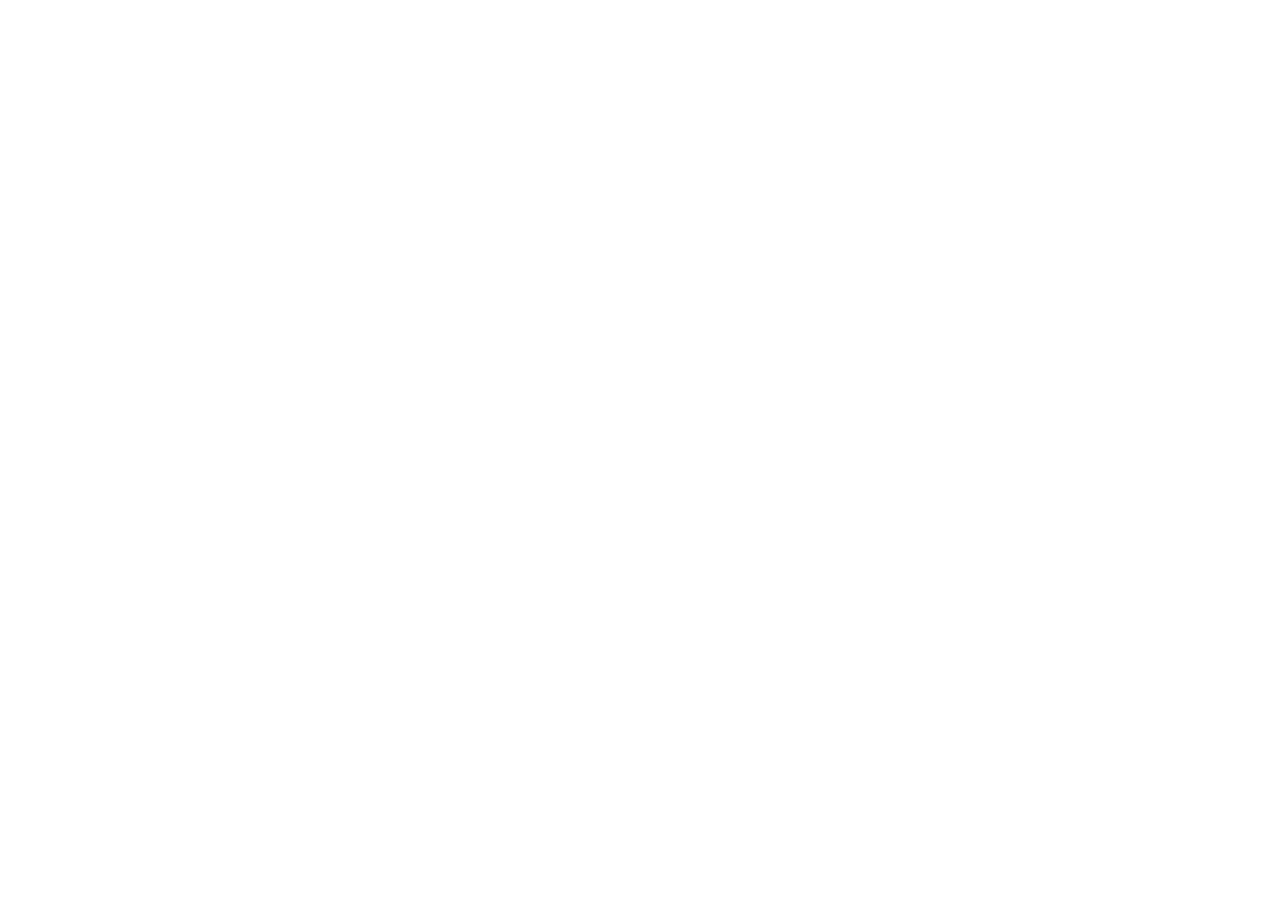
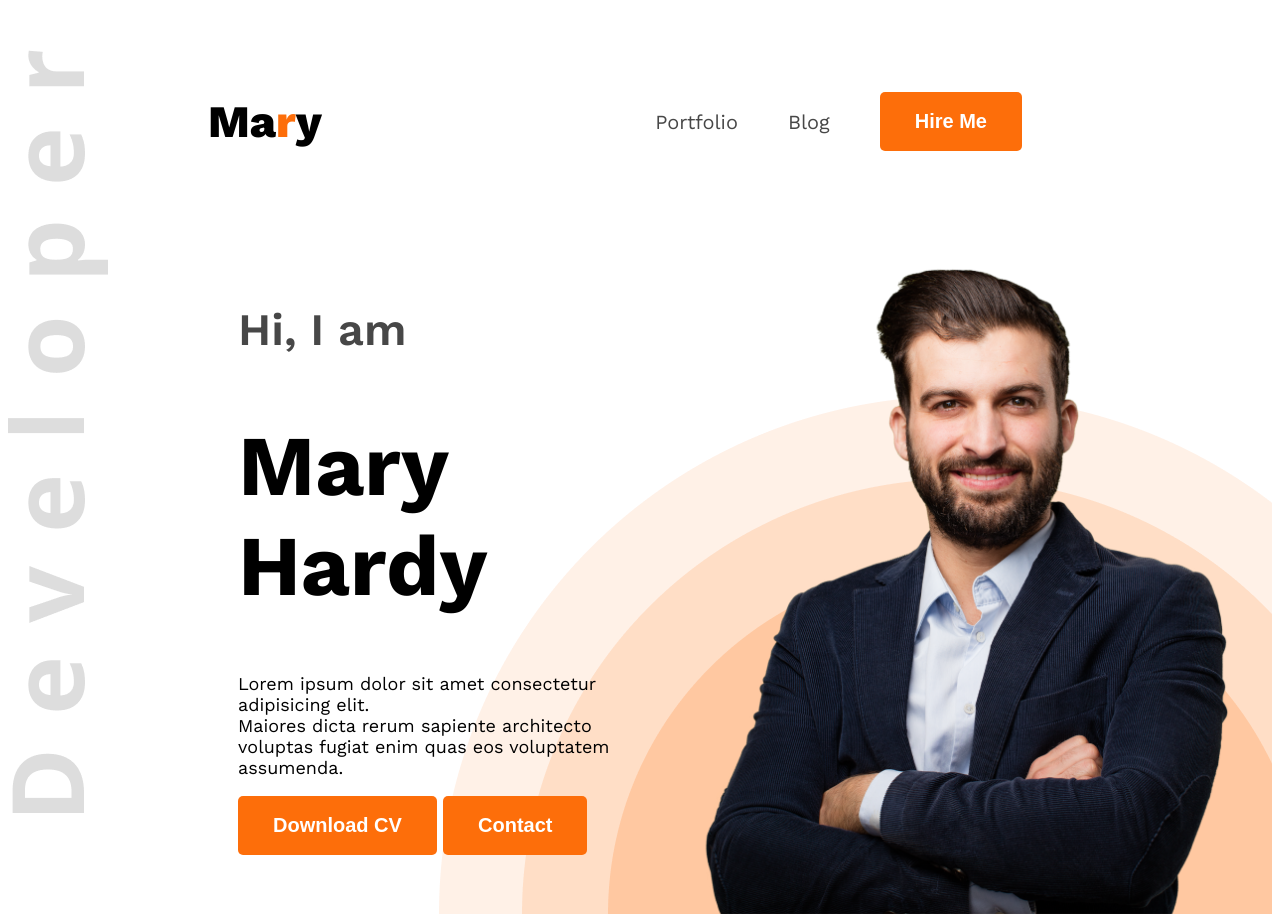
Before and after one commit to juwelco30/web-dev-protfolio, a plain HTML site: page index.html in a window 1280 px wide. Before the commit the page ends 800 px from the top, so only its background shows below. Drawn offline with nearby package versions, Linux system fonts and the light colour scheme.

Commit message:
add background

```diff
--- a/index.html
+++ b/index.html
@@ -4,10 +4,33 @@
     <meta charset="UTF-8">
     <meta name="viewport" content="width=device-width, initial-scale=1.0">
     <title>Web Developer Portolio</title>
+    <link rel="preconnect" href="https://fonts.googleapis.com">
+    <link rel="preconnect" href="https://fonts.gstatic.com" crossorigin>
+    <link href="https://fonts.googleapis.com/css2?family=Open+Sans:ital,wght@0,300..800;1,300..800&family=Work+Sans:ital,wght@0,100..900;1,100..900&display=swap" rel="stylesheet">
+    <link rel="stylesheet" href="style/style.css">
 </head>
-<body>
-    <header>
-
+<body class="work-sans-normal">
+    <header class="header">
+       <nav>
+        <h3 class="nav-title">Ma<span class="text-primary">r</span>y</h3>
+        <ul>
+            <li><a class="dark-2" href="#">Portfolio</a></li>
+            <li><a class="dark-2" href="#">Blog</a></li>
+            <li><a href="#"><button class="btn-pr">Hire Me</button></a></li>
+        </ul>
+       </nav>
+       <div class="banner">
+             <div class="banner-content">
+            <h4 class="banner-greeting dark-2">Hi, I am </h4>
+            <h1 class="banner-title">Mary Hardy</h1>
+            <p class="banner-content">
+             Lorem ipsum dolor sit amet consectetur adipisicing elit. <br> Maiores dicta rerum sapiente architecto voluptas fugiat enim quas eos voluptatem assumenda.
+            </p>
+            <button class="btn-pr">Download CV</button>
+            <button class="btn-pr">Contact</button>
+             </div>
+                  <img class="banner-profile-pc" src="images/hardy.png" alt="">
+       </div>
     </header>
     <main>
 
--- /dev/null
+++ b/style/style.css
@@ -0,0 +1,81 @@
+.work-sans-normal {
+  font-family: "Work Sans", sans-serif;
+  font-optical-sizing: auto;
+  font-style: normal;
+  font-variation-settings: "wdth"100;
+}
+/* header */
+
+.header{
+    background-image: url('../images/developer.png'), url('../images/header_bg.png');
+    background-repeat: no-repeat;
+    background-position: top left, bottom right;
+}
+/* shared style*/
+.text-primary{
+    color: #FD6E0A;
+}
+.dark-2{
+    color: #474747;
+}
+
+.btn-pr{
+    background-color: #FD6E0A;
+    font-weight: bold;
+    font-size: 20px;
+    color: white;
+    border: none;
+    padding: 18px 35px;
+    border-radius: 5px;
+
+}
+/* Nav styles */
+nav{
+    display: flex;
+    align-items: center;
+    justify-content: space-between;
+    margin: 50px 200px;
+}
+.nav-title{
+    font-weight: 800;
+    font-size: 45px;
+}
+
+nav ul{
+    display: flex;
+    align-items: center;
+}
+
+nav ul li{
+    list-style: none;
+    margin-right: 50px;
+}
+nav li a{
+    text-decoration: none;
+    font-size: 20px;
+}
+
+
+/*banner style*/
+.banner{
+    display: flex;
+    justify-content: space-between;
+    margin: 0 35px 0 230px;
+
+}
+.banner-greeting{
+  font-size: 45px;
+  font-weight: 600;
+}
+.banner-title{
+    font-weight: bold;
+    font-size: 85px;
+}
+
+.banner-content{
+    font-size: 18px;
+    max-width: 580px;
+}
+.banner-profile-pc{
+    width: 580px;
+}
```
